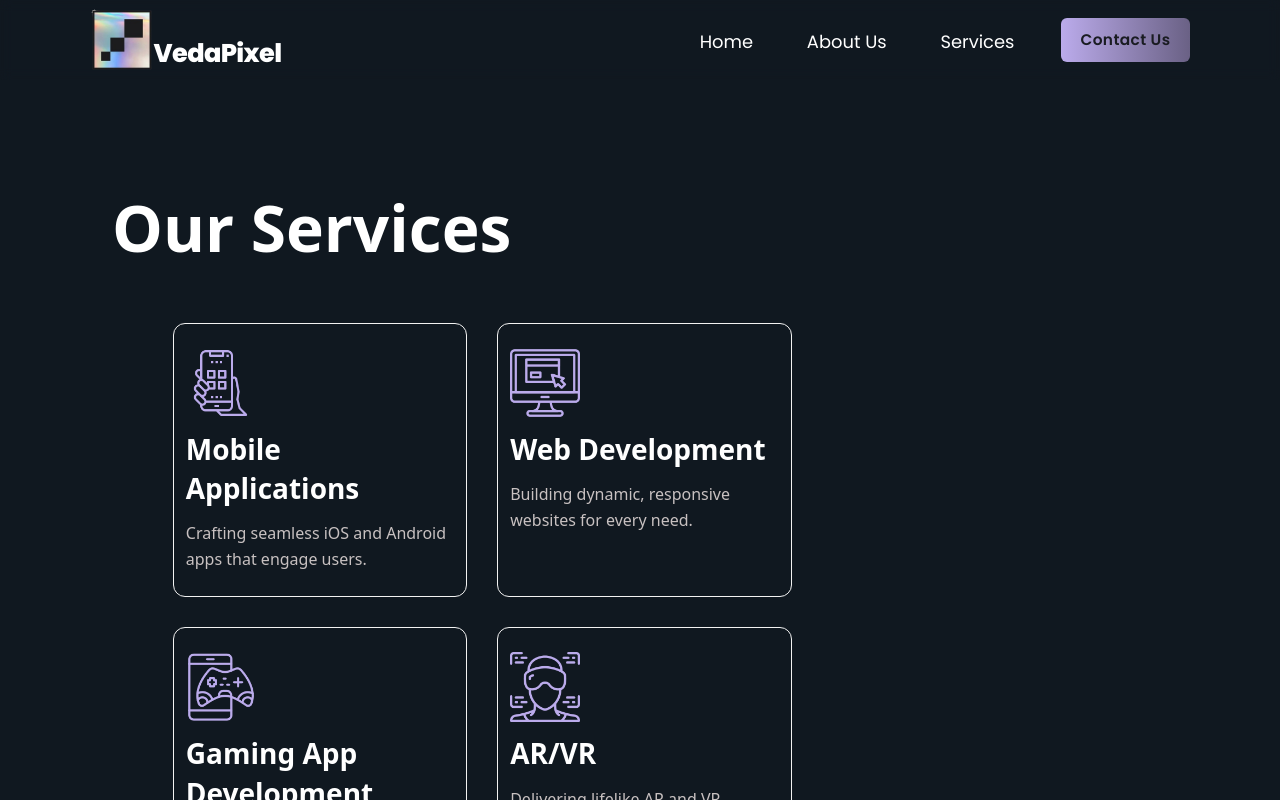
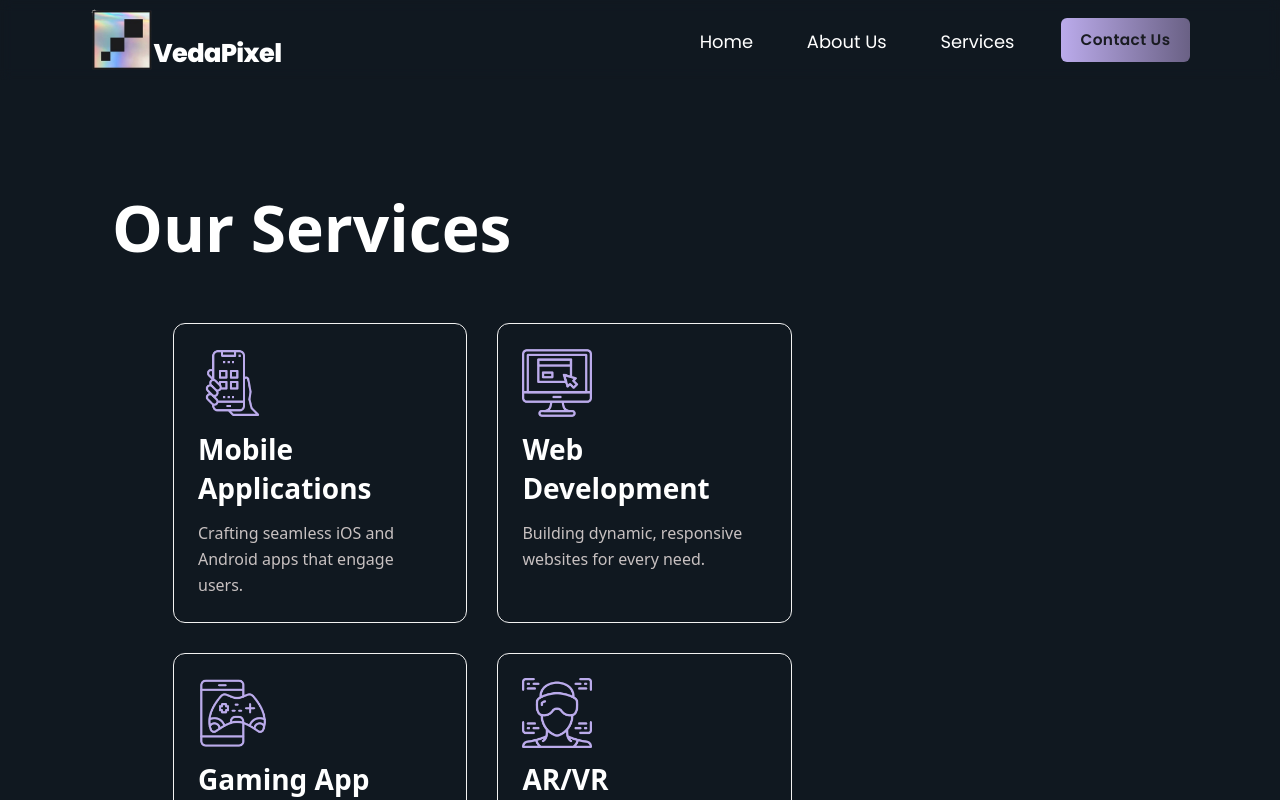
Before and after one commit to Be-A-Coder01/VEDAPIXEL, a React (Vite) app in the folder client/: page /services in a window 1280 px wide. Shown: the top 800 px of the page. Built offline with nearby package versions, Linux system fonts and the light colour scheme.

Commit message:
Animated the cards in service page

```diff
--- a/client/package.json
+++ b/client/package.json
@@ -15,6 +15,7 @@
     "framer-motion": "^12.23.24",
     "react": "^19.1.1",
     "react-dom": "^19.1.1",
+    "react-intersection-observer": "^9.16.0",
     "react-router-dom": "^7.9.4",
     "tailwindcss": "^4.1.14",
     "three": "^0.180.0"
--- a/client/src/pages/Sample.jsx
+++ b/client/src/pages/Sample.jsx
@@ -1,6 +1,96 @@
+// src/pages/Services.jsx
 import React from "react";
+import { motion, useAnimation } from "framer-motion";
+import { useInView } from "react-intersection-observer";
+
 import pic1 from "../assets/appDevelopment.png";
+import pic2 from "../assets/website.png";
+import pic3 from "../assets/gaming.png";
+import pic4 from "../assets/arvr.png";
+import pic5 from "../assets/erp.png";
+import pic6 from "../assets/chatbot.png";
+import pic7 from "../assets/alml.png";
+import pic8 from "../assets/crm.png";
+import pic9 from "../assets/cloud.png";
+import pic10 from "../assets/maintenance.png";
+import pic11 from "../assets/blockchain.png";
 
+// Main Card Component (handles its own scroll animation)
+const AnimatedCard = ({ service }) => {
+  const controls = useAnimation();
+  const [ref, inView] = useInView({
+    triggerOnce: true, // play only once
+    threshold: 0.3, // triggers when 30% of the card is visible
+  });
+
+  React.useEffect(() => {
+    if (inView) {
+      controls.start("visible");
+    }
+  }, [inView, controls]);
+
+  // Animation variants for each card
+  const cardVariants = {
+    hidden: {
+      opacity: 0,
+      y: 50,
+      rotateY: 8,
+      scale: 0.97,
+      filter: "blur(3px)",
+    },
+    visible: {
+      opacity: 1,
+      y: 0,
+      rotateY: 0,
+      scale: 1,
+      filter: "blur(0px)",
+      transition: {
+        duration: 0.8,
+        ease: [0.25, 0.1, 0.25, 1], // smooth cubic-bezier
+      },
+    },
+  };
+
+  return (
+    <motion.div
+      ref={ref}
+      className="w-full sm:w-[80%] md:w-[90%] lg:w-[23vw] h-auto border border-[#F2F2F2] flex flex-col gap-3 rounded-xl p-6 bg-[#0b0b0b] hover:bg-[#141414] transition-all duration-300 shadow-md"
+      variants={cardVariants}
+      initial="hidden"
+      animate={controls}
+      style={{ willChange: "transform, opacity, filter" }}
+    >
+      <motion.img
+        src={service.img}
+        alt={service.title}
+        className="w-[60px] h-[60px] md:w-[70px] md:h-[70px] object-contain"
+        initial={{ opacity: 0, scale: 0.9 }}
+        animate={inView ? { opacity: 1, scale: 1 } : {}}
+        transition={{ duration: 0.6, ease: "easeOut", delay: 0.2 }}
+      />
+
+      <motion.p
+        className="service-title text-xl md:text-[1.75rem] text-white font-semibold"
+        initial={{ opacity: 0, y: 10 }}
+        animate={inView ? { opacity: 1, y: 0 } : {}}
+        transition={{ duration: 0.5, delay: 0.3 }}
+      >
+        {service.title}
+      </motion.p>
+
+      <motion.p
+        className="service-desc text-sm md:text-[1rem] text-[#C8C1C1] leading-relaxed"
+        initial={{ opacity: 0, y: 10 }}
+        animate={inView ? { opacity: 1, y: 0 } : {}}
+        transition={{ duration: 0.5, delay: 0.4 }}
+      >
+        {service.desc}
+      </motion.p>
+    </motion.div>
+  );
+};
+
+// Main Services Section
 const Services = () => {
   const services = [
     {
@@ -11,74 +101,64 @@ const Services = () => {
     {
       title: "Web Development",
       desc: "Building dynamic, responsive websites for every need.",
-      img: pic1,
+      img: pic2,
     },
     {
       title: "Gaming App Development",
       desc: "Creating immersive, high-quality games across all platforms.",
-      img: pic1,
+      img: pic3,
     },
     {
       title: "AR/VR",
       desc: "Delivering lifelike AR and VR experiences for learning and innovation.",
-      img: pic1,
+      img: pic4,
     },
     {
       title: "ERP",
       desc: " Streamlining operations with intelligent, all-in-one ERP systems.",
-      img: pic1,
+      img: pic5,
     },
     {
       title: "Chatbot Development",
       desc: "Designing AI chatbots that simplify support and engagement.",
-      img: pic1,
+      img: pic6,
     },
     {
       title: "AL/ML",
       desc: "Empowering automation and insights through advanced AI and ML.",
-      img: pic1,
+      img: pic7,
     },
     {
       title: "CRM",
       desc: "Enhancing relationships through efficient, customized CRM solutions.",
-      img: pic1,
+      img: pic8,
     },
     {
       title: "Cloud & DevOps Services",
       desc: "Driving efficiency with seamless cloud and DevOps tools.",
-      img: pic1,
+      img: pic9,
     },
     {
       title: "Maintenance & Support",
       desc: "Ensuring software stays secure, reliable, and up to date.",
-      img: pic1,
+      img: pic10,
+    },
+    {
+      title: "Blockchain",
+      desc: "Developing secure, transparent blockchain apps and smart contracts.",
+      img: pic11,
     },
   ];
 
   return (
-    <div className="flex flex-col gap-10 mt-20 px-6 sm:px-10 md:px-16 lg:px-28">
-      <p className="text-4xl md:text-5xl font-semibold text-white text-center md:text-left">
+    <div className="flex flex-col gap-[20px] mt-20">
+      <p className="service-title text-[2.5rem] md:text-[3rem] text-white pl-[1rem] md:pl-[12.5rem]">
         Our Services
       </p>
 
-      <div className="grid grid-cols-1 sm:grid-cols-2 lg:grid-cols-3 gap-6 justify-items-center">
+      <div className="services-box w-[85vw] md:w-[73vw] pt-[20px] flex flex-wrap justify-center mx-auto gap-[30px]">
         {services.map((service, index) => (
-          <div
-            key={index}
-            className="w-full sm:w-[80%] md:w-[90%] lg:w-[23vw] h-auto border border-[#F2F2F2] flex flex-col gap-3 rounded-xl p-6 hover:bg-[#141414] transition-all duration-300"
-          >
-            <img
-              src={service.img}
-              alt={service.title}
-              className="w-[60px] h-[60px] md:w-[70px] md:h-[70px] object-contain"
-            />
-            <p className="text-xl md:text-2xl text-white font-semibold">
-              {service.title}
-            </p>
-            <p className="text-sm md:text-base text-[#C8C1C1] leading-relaxed">
-              {service.desc}
-            </p>
-          </div>
+          <AnimatedCard key={index} service={service} />
         ))}
       </div>
     </div>
--- a/client/src/pages/Services.jsx
+++ b/client/src/pages/Services.jsx
@@ -1,6 +1,7 @@
 import React from "react";
 // import pic1 from "../assets/appDevelopment.png";
-import { motion } from "framer-motion";
+import { motion, useAnimation } from "framer-motion";
+import { useInView } from "react-intersection-observer";
 import pic1 from "../assets/appDevelopment.png";
 import pic2 from "../assets/website.png";
 import pic3 from "../assets/gaming.png";
@@ -14,20 +15,78 @@ import pic10 from "../assets/maintenance.png";
 import pic11 from "../assets/blockchain.png";
 // import pic12 from "../assets/appDevelopment.png";
 
-const cardVariants = {
-  hidden: { opacity: 0, y: 40 },
-  visible: (index) => ({
-    opacity: 1,
-    y: 0,
-    transition: {
-      delay: index * 0.15, // staggered animation
-      duration: 0.6,
-      ease: "easeOut",
+const Services = () => {
+  const controls = useAnimation();
+  const [ref, inView] = useInView({
+    triggerOnce: true, // animate only once when seen
+    threshold: 0.35, // triggers when 35% visible
+  });
+
+  const container = {
+    hidden: {},
+    visible: {
+      transition: {
+        staggerChildren: 0.1, // smooth stagger
+        when: "beforeChildren",
+      },
     },
-  }),
-};
+  };
 
-const Services = () => {
+  const img = {
+    hidden: { opacity: 0, scale: 0.92 },
+    visible: (i) => ({
+      opacity: 1,
+      scale: 1,
+      transition: {
+        duration: 0.45,
+        ease: "easeOut",
+        delay: i * 0.06,
+      },
+    }),
+  };
+
+  // Child variant uses a soft spring for natural motion
+  const card = {
+    hidden: { opacity: 0, y: 20, scale: 0.995 },
+    visible: {
+      opacity: 1,
+      y: 0,
+      scale: 1,
+      transition: {
+        type: "spring",
+        stiffness: 90, // softer than snappy
+        damping: 16, // smooth settling
+        mass: 0.9,
+      },
+    },
+  };
+
+  React.useEffect(() => {
+    if (inView) {
+      controls.start("visible");
+    }
+  }, [inView, controls]);
+
+  const cardVariants = {
+    hidden: {
+      opacity: 0,
+      y: 40,
+      rotateX: 10,
+      scale: 0.97,
+      filter: "blur(2px)",
+    },
+    visible: {
+      opacity: 1,
+      y: 0,
+      rotateX: 0,
+      scale: 1,
+      filter: "blur(0px)",
+      transition: {
+        duration: 0.8,
+        ease: [0.25, 0.1, 0.25, 1], // smooth cubic-bezier
+      },
+    },
+  };
   const services = [
     {
       title: "Mobile Applications",
@@ -92,35 +151,43 @@ const Services = () => {
           Our Services
         </p>
 
-        <div className="services-box w-[73vw] pt-[20px] md:mt-0 flex flex-wrap mx-auto gap-[30px]">
+        <motion.div
+          className="services-box w-[73vw] pt-[20px] md:mt-0 flex flex-wrap mx-auto gap-[30px]"
+          variants={container}
+          initial="hidden"
+          whileInView="visible"
+          viewport={{ once: true, amount: 0.25 }}
+          style={{ willChange: "transform, opacity" }}
+        >
           {services.map((service, index) => (
             <motion.div
               key={index}
-              className="w-full sm:w-[80%] md:w-[90%] lg:w-[23vw] h-auto border border-[#F2F2F2] flex flex-col gap-3 rounded-xl px-3 py-6 hover:bg-[#141414] transition-all duration-300"
-              variants={cardVariants}
-              initial="hidden"
-              whileInView="visible"
-              viewport={{ once: true, amount: 0.3 }}
+              className="w-full sm:w-[80%] md:w-[90%] lg:w-[23vw] h-auto border border-[#F2F2F2] flex flex-col gap-3 rounded-xl p-6 hover:bg-[#141414] transition-all duration-300"
+              variants={card}
               custom={index}
+              // use transform for subpixel/GPU rendering
+              style={{ transform: "translateZ(0)" }}
             >
               <motion.img
                 src={service.img}
                 alt={service.title}
                 className="w-[60px] h-[60px] md:w-[70px] md:h-[70px] object-contain"
-                initial={{ scale: 0.8, opacity: 0 }}
-                whileInView={{ scale: 1, opacity: 1 }}
-                transition={{ duration: 0.5, delay: index * 0.15 }}
-                viewport={{ once: true }}
+                variants={img}
+                custom={index}
+                // small accessibility improvement: avoid layout shifts
+                loading="lazy"
               />
+
               <p className="service-title text-xl md:text-[1.75rem] text-white font-semibold">
                 {service.title}
               </p>
+
               <p className="service-desc text-sm md:text-[1rem] text-[#C8C1C1] leading-relaxed">
                 {service.desc}
               </p>
             </motion.div>
           ))}
-        </div>
+        </motion.div>
       </div>
     </>
   );
```
Also changed, not shown: 1 other file (tests, documents, lock files or other folders).
